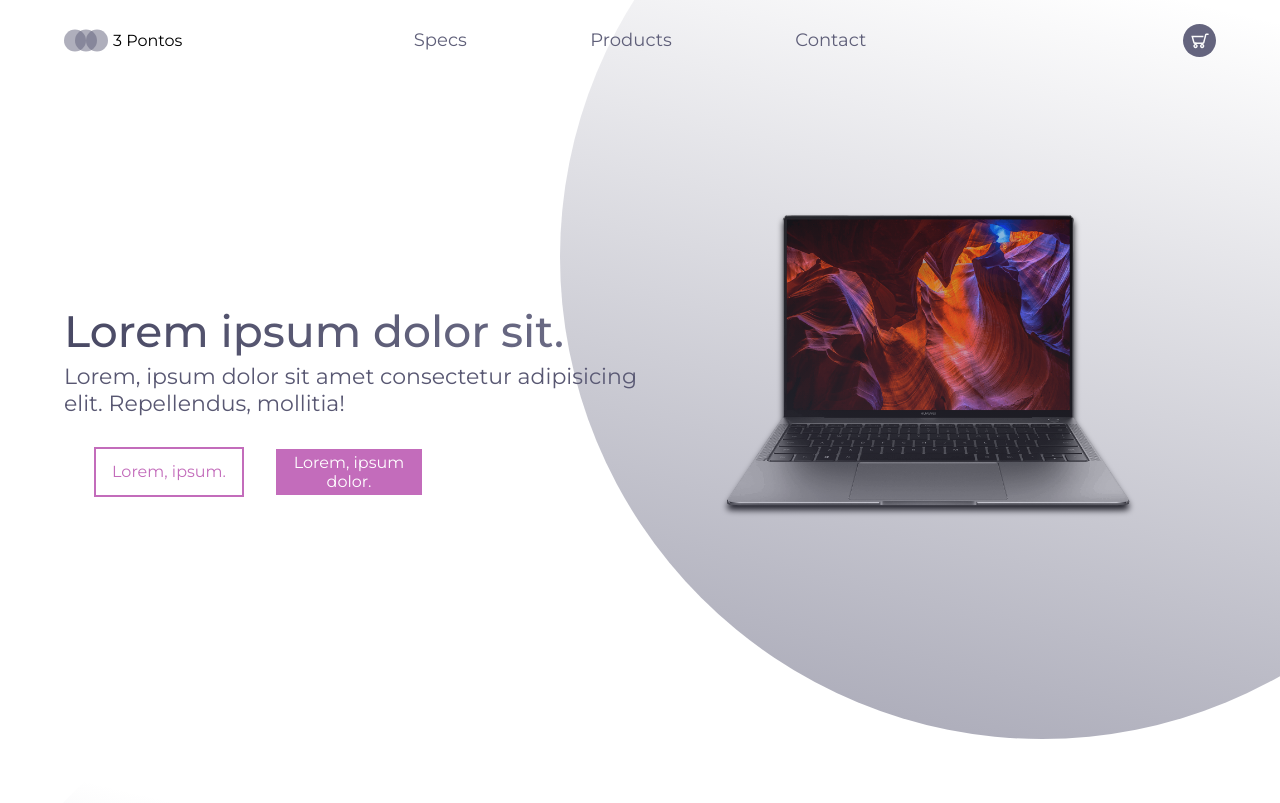
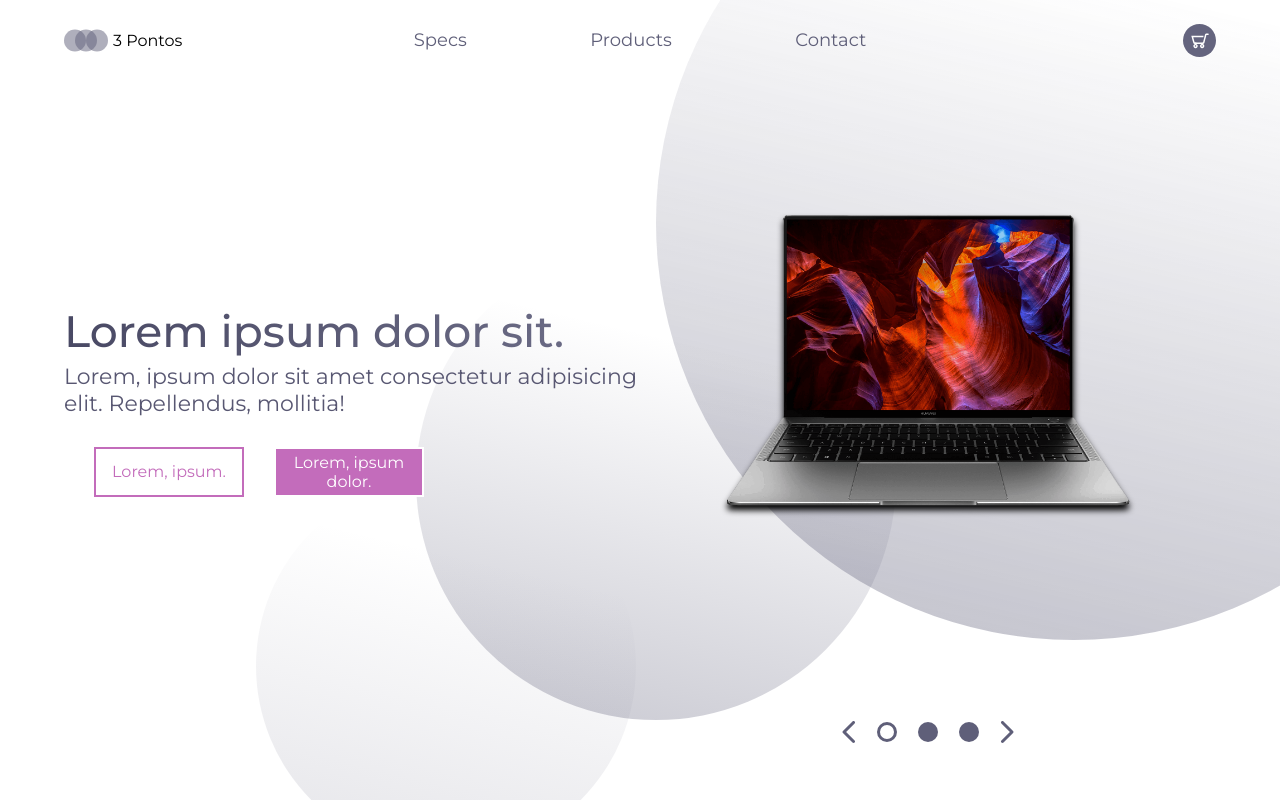
Before and after one commit to lucaspires-source/hmtl_css_responsive, a plain HTML site: page index.html in a window 1280 px wide. Shown: the top 803 px of the page. Drawn offline with Linux system fonts and the light colour scheme.

Commit message:
finished project

```diff
--- a/index.html
+++ b/index.html
@@ -41,9 +41,18 @@
                 <img src="./assets/img/matebook.png" alt="matebook"/>
             </div>
         </section>
+
+        <div class="laptop-select">
+            <img src="./assets/img/arrow-left.svg" alt="arrow-left"/>
+            <img src="./assets/img/dot.svg" alt="dot"/>
+            <img src="./assets/img/dot-full.svg" alt="dot-full"/>
+            <img src="./assets/img/dot-full.svg" alt="dot-full"/>
+            <img src="./assets/img/arrow-right.svg" alt="arrow-right"/>
+        </div>
         <img  class="big-circle" src="./assets/img/big-eclipse.svg" alt="big-eclipse"/>
-        <img class="mid-circle"src="./assets/img/mid-eclipse.svg" alt="mid-eclipse"/>
-        <img class="small=circle"src="./assets/img/small-eclipse.svg" alt="small-eclipse"/>
+        <img class="mid-circle" src="./assets/img/mid-eclipse.svg" alt="mid-eclipse"/>
+        <img class="small-circle" src="./assets/img/small-eclipse.svg" alt="small=eclipse"/>
+
     </main>
 </body>
 </html>
--- a/style.css
+++ b/style.css
@@ -124,29 +124,72 @@ text-decoration: none;
 .cover img{
     height: 50vh;
     filter: drop-shadow(0px 5px 3px black);
-	animation: drop 1.5s ease;
+	animation: drop 2s ease;
 }
 .big-circle{
     position: absolute;
     top: 0px;
     right: 0px;
+    z-index: -1;
+    opacity: 0.7;
+    height: 80%;
+}
+.mid-circle{
+    position: absolute;
+    top: 30%;
+    right: 30%;
+    z-index: -1;
+    height: 60%;
+}
+.small-circle{
+    position: absolute;
+    bottom: 0%;
+    left:20%;
+    z-index: -1;
+}
+
+.laptop-select{
+    width: 15%;
+    display: flex;
+    justify-content: space-around;
+    position: absolute;
+    right: 20%;
+}
+@keyframes drop{
+    0%{
+        opacity: 0;
+        transform: translateY(-80px);
+    }
+    100%{
+        opacity: 1;
+        transform: translateY(0);
+    }
 }
 @media screen and (max-width: 1024px) {
-	.presentation {
-		flex-direction: column;
+    header{
+        display: flex;
+        justify-content: space-between;
+    }
+
+    .presentation {
+        flex-direction: column;
+        text-align: center;
 	}
 	.introduction {
 		margin-top: 5vh;
 		text-align: center;
 	}
 	.intro-text h1 {
-		font-size: 30px;
+        font-size: 30px;
+
 	}
 	.intro-text p {
-		font-size: 18px;
+        font-size: 18px;
+
 	}
 	.cta {
-		padding: 10px 0px 0px 0px;
+        padding: 10px 0px 0px 0px;
+        align-items: center;
 	}
 	.laptop-select {
 		bottom: 5%;
@@ -158,7 +201,7 @@ text-decoration: none;
 		height: 80%;
 	}
 	.small-circle,
-	.medium-circle,
+	.mid-circle,
 	.big-circle {
 		opacity: 0.2;
 	}
```
